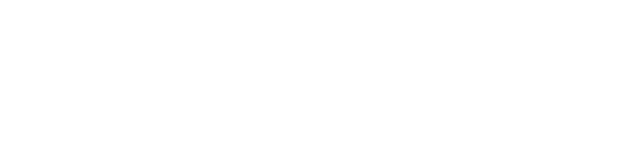
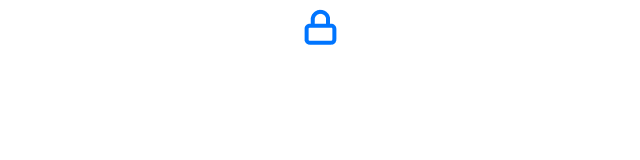
Before and after one commit to Team-HErinzo/Site-de-senhas, a plain HTML site: page index.html in a window 1280 px wide. Shown: the full height of the page, 61-701 px from the left. Drawn offline with Linux system fonts and the light colour scheme.

Commit message:
Atualiação - Imagem

```diff
--- a/index.html
+++ b/index.html
@@ -9,8 +9,8 @@
 
 
 <body>
-
-
+<img src="Frame 1.png" alt="cadeado">
+    <title></title>
 
 
 </body>
```
